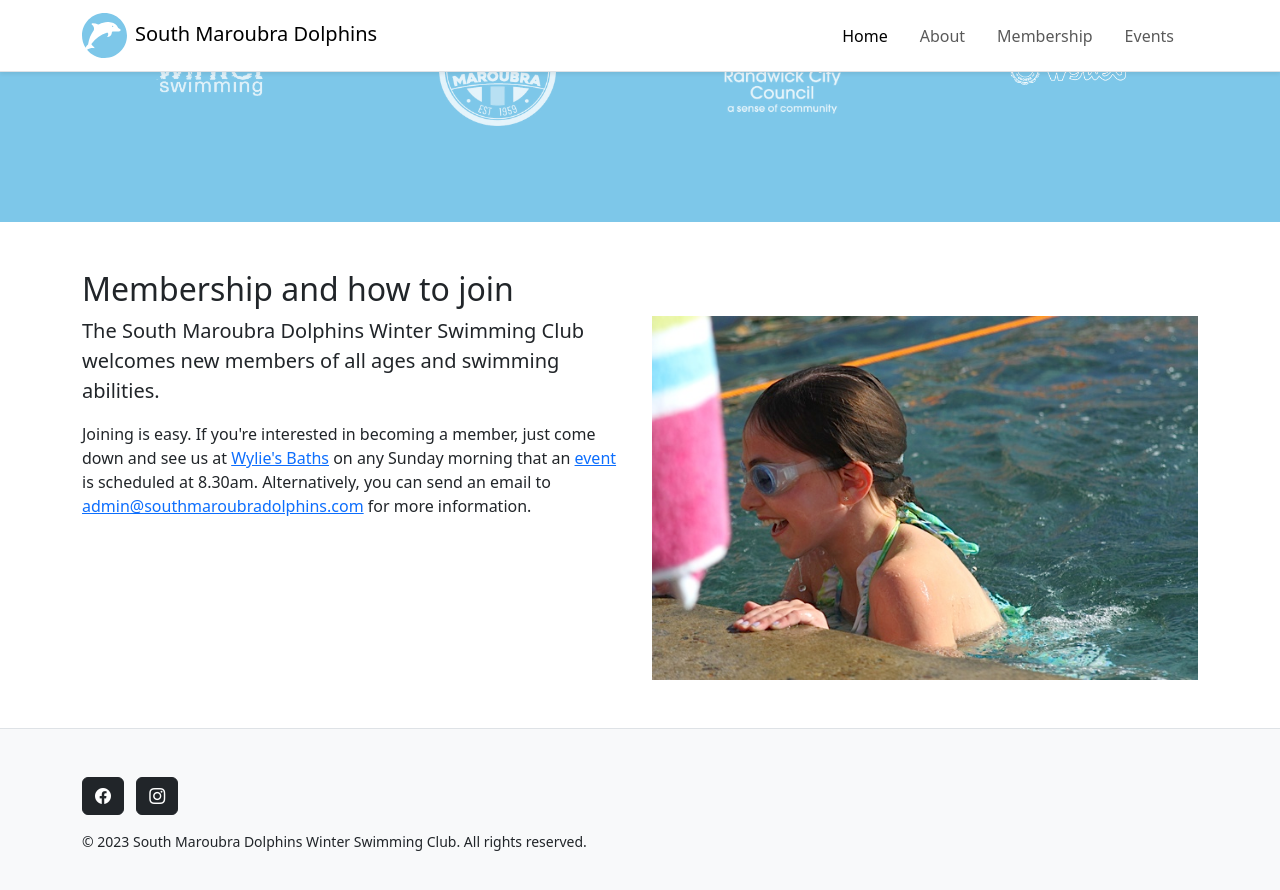
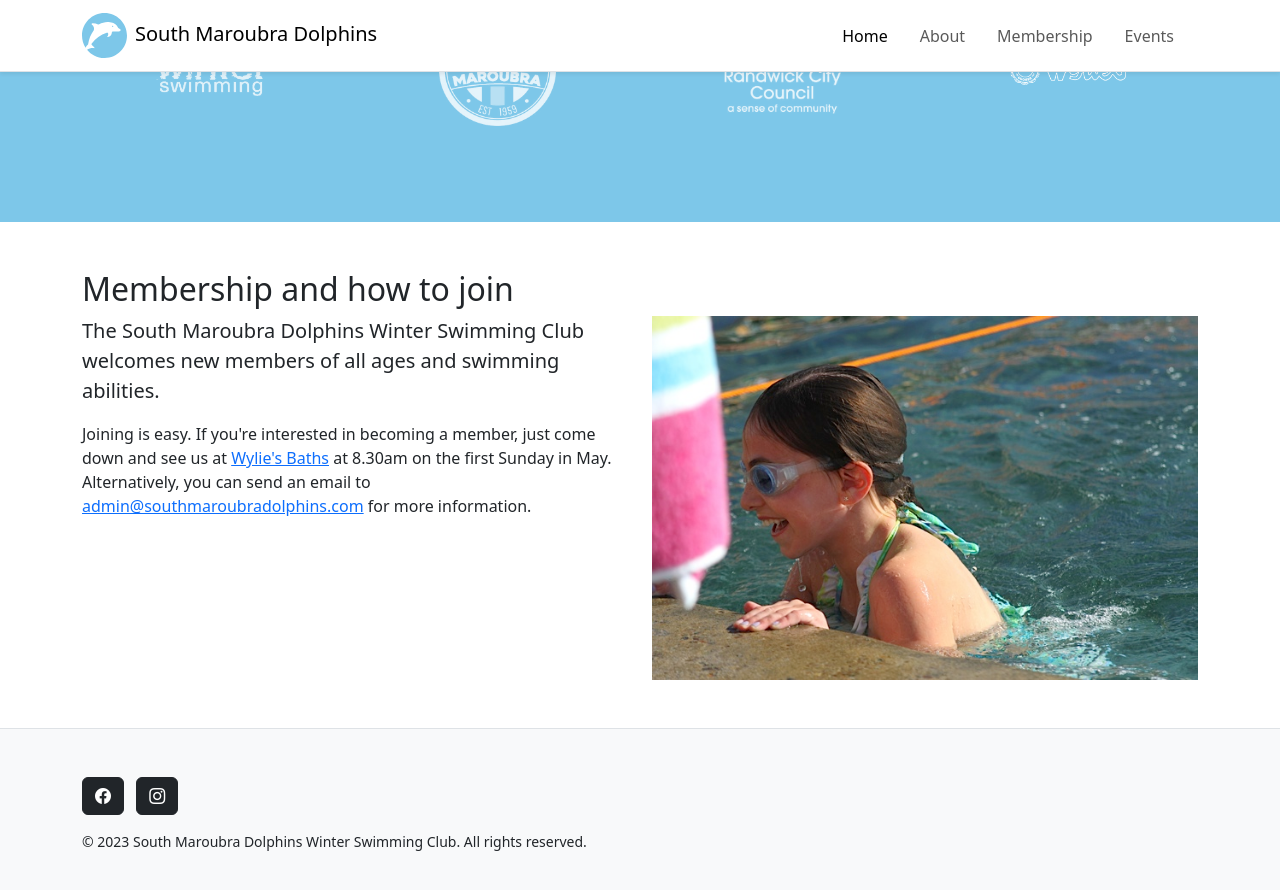
Before and after one commit to robertlove/south-maroubra-dolphins, a Jekyll site: the page built from index.html, in a window 1280 px wide and 900 px high, scrolled down 1485 px. Shown: the top 890 px of the window. Built offline with Jekyll 4.4.1, drawn with Linux system fonts in a browser that asks for light colours.

Commit message:
Update index.html

```diff
--- a/index.html
+++ b/index.html
@@ -47,7 +47,7 @@ layout: home
     <div class="row row-cols-1 row-cols-lg-2">
       <div class="col">
         <p class="lead">The {{ site.title }} {{ site.subtitle }} welcomes new members of all ages and swimming abilities.</p>
-        <p>Joining is easy. If you're interested in becoming a member, just come down and see us at <a href="https://wylies.com.au/">Wylie's Baths</a> on any Sunday morning that an <a href="{{- '/events' | relative_url -}}">event</a> is scheduled at 8.30am. Alternatively, you can send an email to <a href="mailto:admin@southmaroubradolphins.com">admin@southmaroubradolphins.com</a> for more information.</p>
+        <p>Joining is easy. If you're interested in becoming a member, just come down and see us at <a href="https://wylies.com.au/">Wylie's Baths</a> at 8.30am on the first Sunday in May. Alternatively, you can send an email to <a href="mailto:admin@southmaroubradolphins.com">admin@southmaroubradolphins.com</a> for more information.</p>
       </div>
       <div class="col text-center">
         <img src="{{- '/assets/img/finish.jpg' | relative_url -}}" class="img-fluid" alt="{{- site.title | escape -}}">
```
